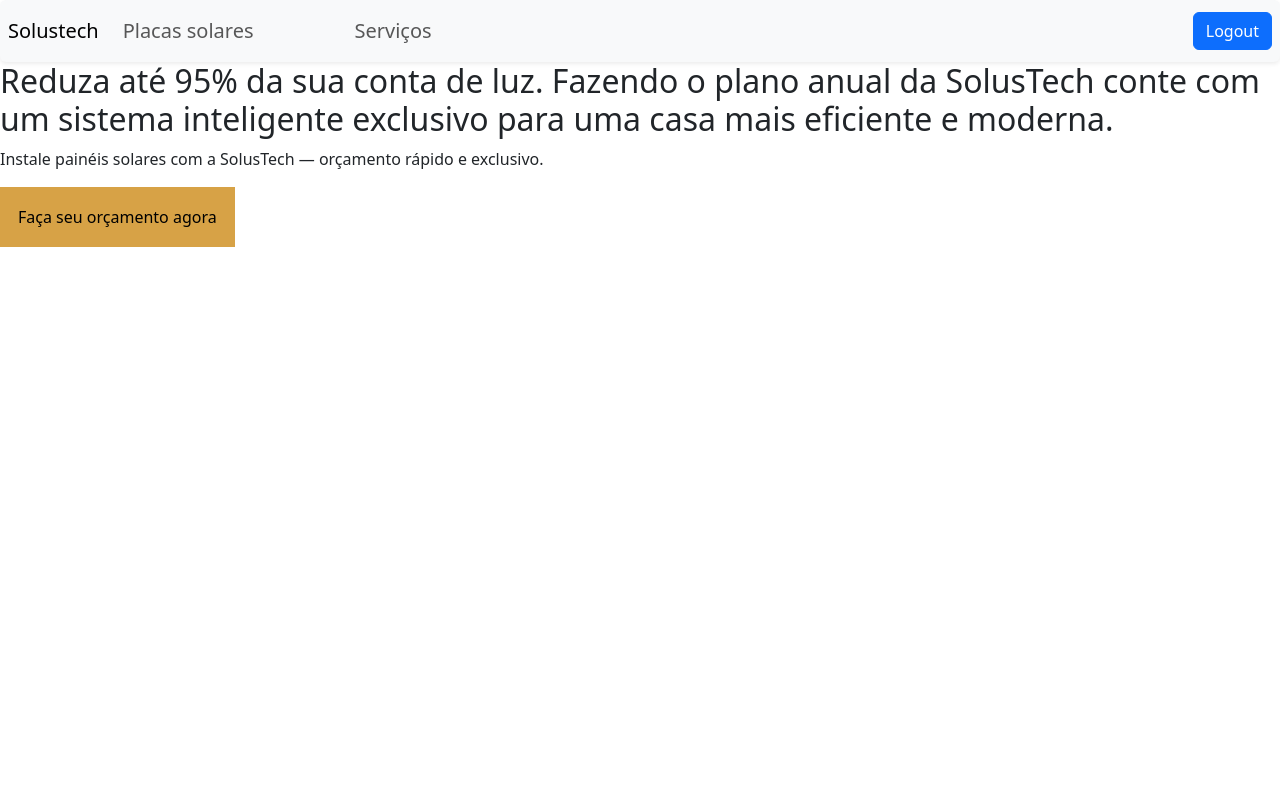
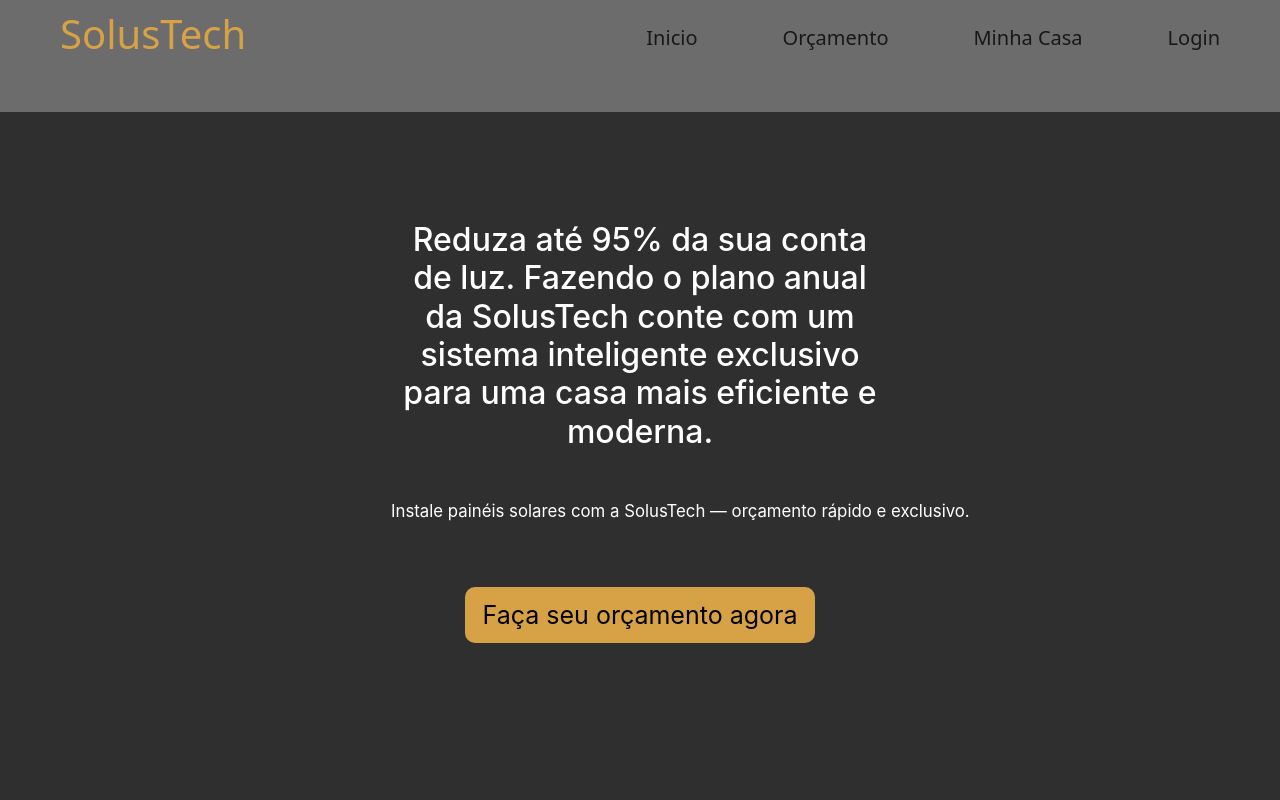
Before and after one commit to Kenjiyy11/TCC_SolusTech, a React (Vite) app in the folder SolusTech/: page / in a window 1280 px wide. Shown: the top 800 px of the page. Built offline with nearby package versions, Linux system fonts and the light colour scheme.

Commit message:
atualização das paginas(navbar e Solustech

```diff
--- a/SolusTech/src/App.jsx
+++ b/SolusTech/src/App.jsx
@@ -1,6 +1,6 @@
 import { useState } from 'react'
 
-import NavBar from './Pages/NavBar/NavBar'
+import NavBar from './Components/NavBar/NavBar'
 import Solustech from './Pages/Home/Solustech'
 
 function App() {
--- /dev/null
+++ b/SolusTech/src/Components/NavBar/NavBar.jsx
@@ -0,0 +1,19 @@
+import styles from './NavBar.module.css';
+
+function NavBar() {
+  return (
+    <div className={styles.header}>
+      <div className={styles.container}>
+        <h1>SolusTech</h1>
+        <ul>
+          <li>Inicio</li>
+          <li>Orçamento</li>
+          <li>Minha Casa</li>
+          <li className={styles.login}>Login</li>
+        </ul>
+      </div>
+    </div>
+  );
+}
+
+export default NavBar;
--- /dev/null
+++ b/SolusTech/src/Components/NavBar/NavBar.module.css
@@ -0,0 +1,31 @@
+.header {
+  background-color: rgb(109, 108, 108);
+  width: 100%;
+  height: 7rem;
+  position: fixed;
+  top: 0;
+  left: 0;
+  z-index: 1000;
+}
+
+.container {
+  max-width: 1200px;
+  margin: 0 auto;
+  display: flex;
+  justify-content: space-between;
+  align-items: center;
+  padding: 10px 20px;
+}
+
+.container h1 {
+  color: rgba(215, 162, 70, 1);
+}
+
+.container ul {
+  list-style-type: none;
+  margin: 0;
+  font-size: 20px;
+  display: flex;
+  gap: 85px;
+  color: rgb(24, 24, 24);
+}
--- a/SolusTech/src/Pages/Home/Solustech.jsx
+++ b/SolusTech/src/Pages/Home/Solustech.jsx
@@ -1,36 +1,32 @@
-import './Solustech.module.css'
+import styles from './Solustech.module.css';
+import NavBar from '../../Components/NavBar/NavBar';
 
+function Solustech() {
+  return (
+    <>
+      <NavBar />
 
-const Solustech = () => {
+      <section className={styles.hero}>
+        <div className={styles.heroContent}>
+          <h2>
+            Reduza até 95% da sua conta de luz.
+            Fazendo o plano anual da SolusTech conte com um sistema inteligente exclusivo para uma casa mais eficiente e moderna.
+          </h2>
 
+          <p className={styles.subtitulo}>
+            Instale painéis solares com a SolusTech — orçamento rápido e exclusivo.
+          </p>
 
-
-
-    return (
-
-      <div>
-        <section class="hero">
-          <div class="hero-content">
-        <     h2>Reduza até 95% da sua conta de luz.
-                  Fazendo o plano anual da SolusTech
-                  conte com um sistema inteligente exclusivo para  uma casa mais eficiente e moderna.</h2>
-                    <p class="subtitulo">Instale painéis solares com a SolusTech — orçamento rápido e exclusivo.</p>
-
-            <button>Faça seu orçamento agora</button>
+          <button className={styles.botao}>Faça seu orçamento agora</button>
         </div>
       </section>
-    </div>
 
+      <section className={styles.resto}>
+        <h2>Resto do site</h2>
+        <p>.........</p>
+      </section>
+    </>
+  );
+}
 
-
-
-
-
-            )
-
-
-
-
-            }
-
-export default Solustech
+export default Solustech;
--- a/SolusTech/src/Pages/Home/Solustech.module.css
+++ b/SolusTech/src/Pages/Home/Solustech.module.css
@@ -1,88 +1,32 @@
-body{
-    margin: 0;
-    padding: 0;
-    box-sizing: border-box;
-}
-
-/* container do header */
-.container {
-  max-width: 1200px;
-  margin: 0 auto;
-  display: flex;
-  justify-content: space-between;
-  align-items: center;
-  padding: 10px 20px;
-}
-
-h1{
-  color: rgba(215, 162, 70, 1);
-}
-
-
-ul{
-    list-style-type: none;
-    margin: 0;
-    font-size: 20px;
-    display: flex;
-    gap: 85px;
-    color: rgb(24, 24, 24);
-}
-
-/* HEADER FIXO */
-.header{
-    background-color: rgb(109, 108, 108);
-    width: 100%;
-    height: 7rem;
-    position: fixed; /* deixa fixo */
-    top: 0;
-    left: 0;
-     z-index: 1000;
-}
-
-/* CORPO DA PRIMEIRA TELA */
-.hero{
-    height: 100vh; /* ocupa a tela inteira */
-    background-color: #302f2f; /* aqui é a cor no lugar da imagem */
-
+.hero {
+  height: 100vh;
+  background-color: #302f2f;
   display: flex;
   justify-content: center;
   align-items: center;
-
   color: white;
 }
 
-/* conteúdo do meio */
-.hero-content{
-
-
+.heroContent {
   width: 498px;
-
   margin-top: 4rem;
-
-
   font-family: 'Inter';
   font-style: normal;
   font-weight: 400;
   font-size: 20px;
   line-height: 24px;
   text-align: center;
-
-color: #FFFFFF;
-
-
+  color: #ffffff;
 }
 
-.subtitulo{
+.subtitulo {
   text-align: center;
   font-size: 16.8px;
   position: absolute;
   margin-top: 2.5rem;
-
-
-
 }
 
-button{
+.botao {
   background-color: rgba(215, 162, 70, 1);
   font-size: 25px;
   margin-top: 8rem;
@@ -98,17 +42,15 @@
   cursor: pointer;
   transition: transform 0.8s ease, box-shadow 0.8s ease;
 }
- button:hover{
+
+.botao:hover {
   transform: translateY(-5px) scale(1.02);
-
-  transition: 0.8s ease; /* animação suave */
+  transition: 0.8s ease;
   box-shadow: 0 15px 40px rgba(255, 208, 0, 0.3);
   background-color: rgb(206, 154, 65);
 }
 
-
-/* só pra simular o resto do site */
-.resto{
+.resto {
   height: 100vh;
   background-color: #f4f4f4;
   padding: 50px;
--- a/SolusTech/src/Pages/NavBar/NavBar.jsx
+++ /dev/null
@@ -1,59 +0,0 @@
-
-
-const NavBar = ()  => {
-
-    return (
-
-    <div>
-
-   <nav className="navbar navbar-expand-lg navbar-light bg-light p-2 rounded shadow-sm w-100">
-    <a className="navbar-brand" href="/pizzaria/funcionario/home">
-        Solustech
-    </a>
-
-    {/* Botão Hamburguer para telas menores */}
-    <button
-        className="navbar-toggler"
-        type="button"
-        data-bs-toggle="collapse"
-        data-bs-target="#navbarSupportedContent"
-        aria-controls="navbarSupportedContent"
-        aria-expanded="false"
-        aria-label="Toggle navigation"
-    >
-        <span className="navbar-toggler-icon"></span>
-    </button>
-
-    <div className="collapse navbar-collapse" id="navbarSupportedContent">
-        <ul className="navbar-nav me-auto">
-            <li className="nav-item active">
-                <a className="nav-link" href="/pizzaria/funcionario/produto">
-                    Placas solares
-                </a>
-            </li>
-
-            <li className="nav-item">
-                <a className="nav-link" href="/pizzaria/funcionario/categoria">
-                    Serviços
-                </a>
-            </li>
-
-
-        </ul>
-
-        {/* Botão de Logout alinhado à direita */}
-        <button type="button" className="btn btn-primary">
-            Logout
-        </button>
-    </div>
-</nav>
-
-        </div>
-
-
-            )
-
-
-}
-
-export default NavBar;
```
Also changed, not shown: SolusTech/src/Pages/NavBar/NavBar.module.css (deleted). Lines whose indentation alone changed are shown as unchanged.
